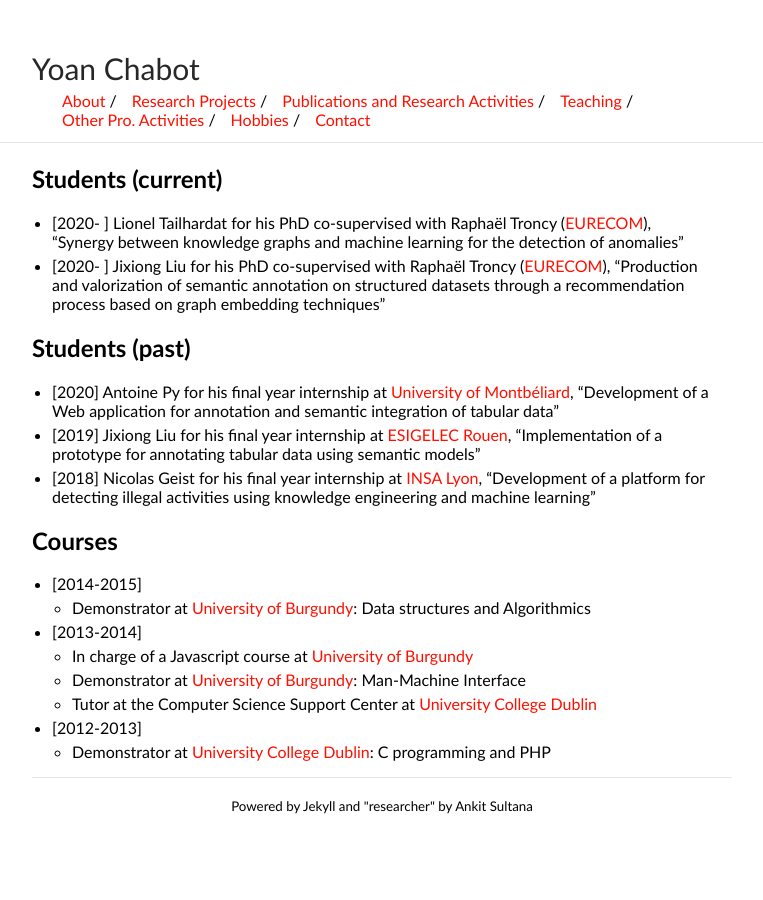
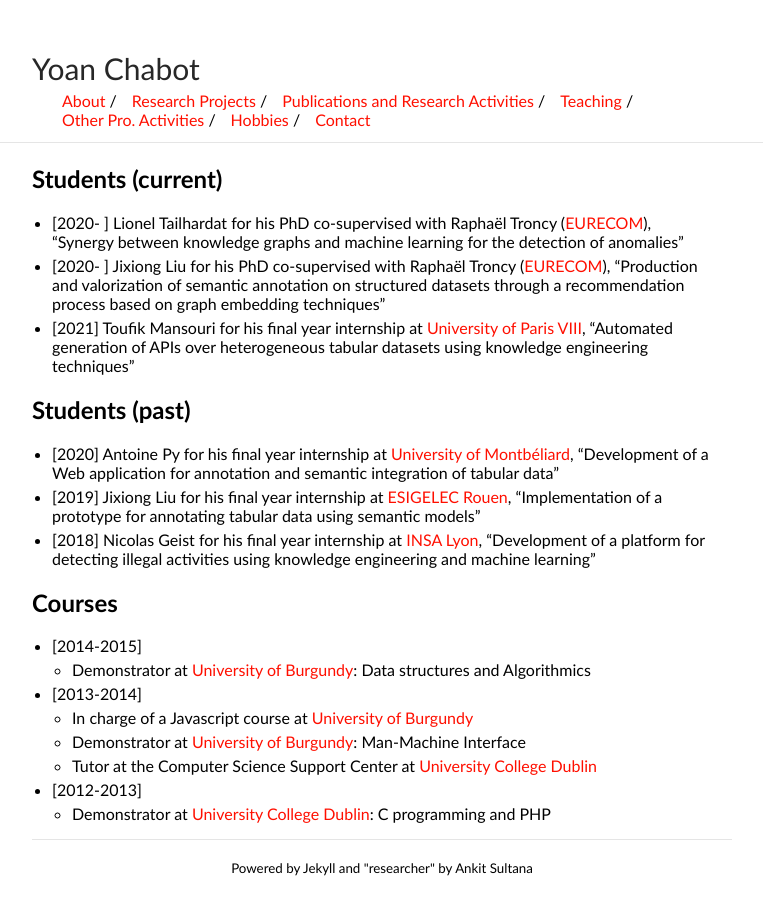
Before and after one commit to yoanchabot/yoanchabot.github.io, a Jekyll site: the page built from teaching.md, in a window 1280 px wide. Shown: the whole page, without its empty margins (258-1021 px from the left). Built offline with Jekyll 4.4.1, drawn with Linux system fonts in a browser that asks for light colours.

Commit message:
Add new internship

```diff
--- a/teaching.md
+++ b/teaching.md
@@ -6,6 +6,7 @@ title: Teaching
 ## Students (current)
 * [2020- ] Lionel Tailhardat for his PhD co-supervised with Raphaël Troncy ([EURECOM](http://www.eurecom.fr)), "Synergy between knowledge graphs and machine learning for the detection of anomalies"
 * [2020- ] Jixiong Liu for his PhD co-supervised with Raphaël Troncy ([EURECOM](http://www.eurecom.fr)), "Production and valorization of semantic annotation on structured datasets through a recommendation process based on graph embedding techniques"
+* [2021] Toufik Mansouri for his final year internship at [University of Paris VIII](https://www.univ-paris8.fr/), "Automated generation of APIs over heterogeneous tabular datasets using knowledge engineering techniques"
 
 ## Students (past)
 * [2020] Antoine Py for his final year internship at [University of Montbéliard](http://www.univ-fcomte.fr/), "Development of a Web application for annotation and semantic integration of tabular data"
```
